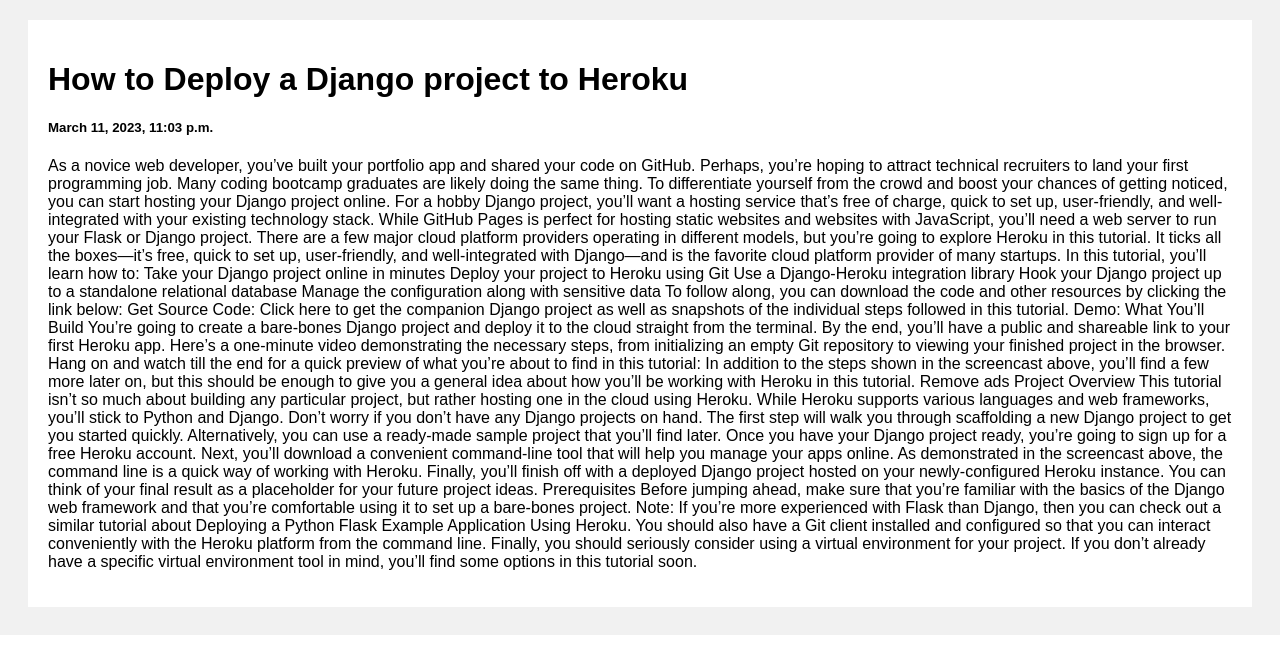
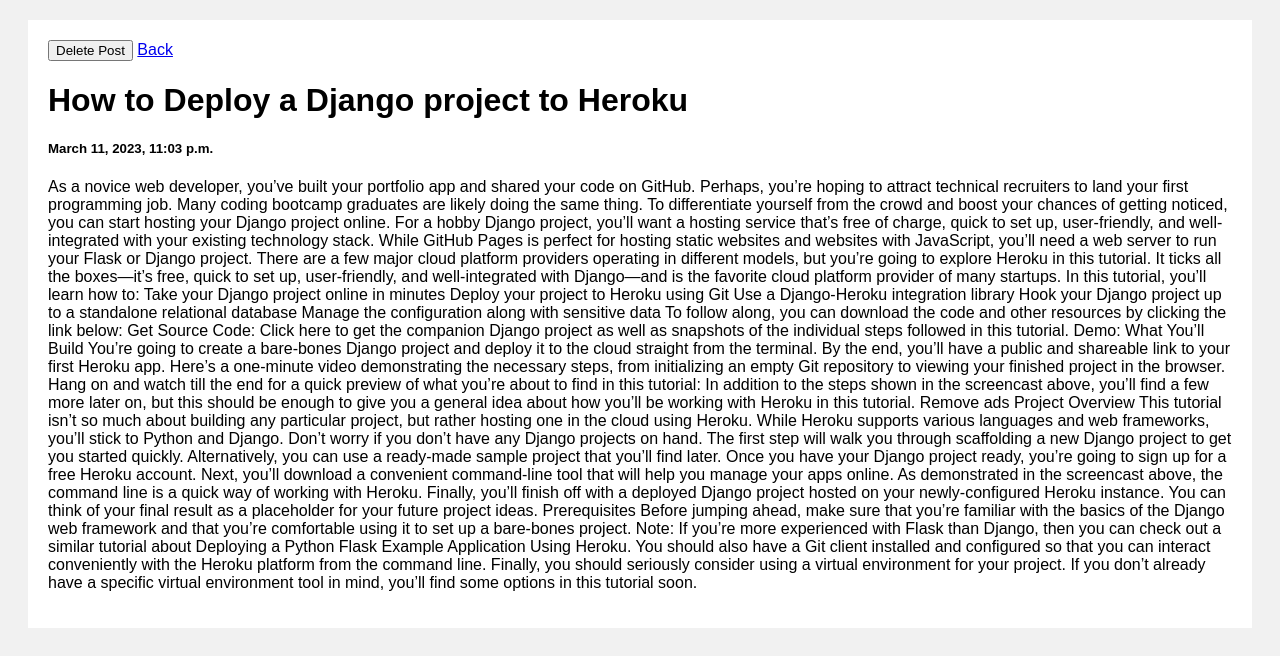
Before and after one commit to HariKandregula/DjangoPost, a Django app: page /post/1 in a window 1280 px wide. Shown: the part 201-857 px from the top of the page. Before the commit the page ends 836 px from the top, so only its background shows below. Run offline with Django 4.2, Linux system fonts and the light colour scheme; data comes from the database, SQL or seed files in the repository; both versions use the stored data as it was before the commit.

Commit message:
not adding custom user models, just added creation and deletion of posts

```diff
--- a/blog/posts/models.py
+++ b/blog/posts/models.py
@@ -7,8 +7,3 @@
     title = models.CharField(max_length=100)
     body = models.CharField(max_length=1000000)
     created_at = models.DateTimeField(default=datetime.now, blank=True)
-
-
-class Users(models.Model):
-    username = models.CharField(max_length=100)
-    password = models.CharField(max_length=100)
--- a/blog/posts/urls.py
+++ b/blog/posts/urls.py
@@ -4,6 +4,6 @@
 urlpatterns = [
     path('post/<str:pk>', views.post, name='post'),
     path('home/', views.home, name='home'),
-    path('home/createPost', views.createPost, name='createPost'),
-    path('home/signuppage', views.signuppage, name='signuppage')
+    path('home/createPost', views.createPost, name='createPost')
+    #path('home/signuppage', views.signuppage, name='signuppage')
 ]
--- a/blog/posts/views.py
+++ b/blog/posts/views.py
@@ -1,4 +1,4 @@
-from django.shortcuts import render
+from django.shortcuts import render, HttpResponseRedirect
 from .models import Post
 from blog.forms import userCreationForm
 
@@ -9,38 +9,18 @@
     #return render(request, 'createID.html', {'posts': posts})
     return render(request, 'createPost.html')
 
-def signuppage(request):
-    return render(request, 'signuppage.html')
-
 def post(request, pk):
     posts = Post.objects.get(id=pk)
+    if request.method == 'POST':
+        posts.delete()
+        return HttpResponseRedirect('/home')
     return render(request, 'post.html', {'posts': posts})
 
 def home(request):
     posts = Post.objects.all()
-    if request.method == 'POST' and request.POST.get('name') == 'new_post':
+    if request.method == 'POST':
         post = Post()
         post.title = request.POST.get('postheading')
         post.body = request.POST.get('postcontent')
         post.save()
-
-    if request.method =='POST' and request.POST.get('name') == 'new_user':
-        user = Users.objects.all()
-        '''
-        username1 = request.POST['username']
-        password1 = request.POST['password']
-        new_user = Users.objects.create(username = username1, password = password1)'''
-        new_user = Users()
-        new_user.username  = request.POST['username']
-        new_user.password = request.POST['password']
-        new_user.save()
     return render(request, 'home.html', {'posts': posts})
-
-def createUser(request):
-    if request.method =='POST1':
-        user = Users().objects.all()
-        username1 = request.POST['username']
-        password1 = request.POST['password']
-        new_user = Users.objects.create(username = username1, password = password1)
-        new_user.save()
-    return render(request, 'home.html')
--- a/blog/templates/home.html
+++ b/blog/templates/home.html
@@ -14,8 +14,8 @@
             <li class="listitem listsearch"><input class="topheading search" type="search" id="search"></li>
             <li class="listitem listpostcreate"><button class="topheading postcreate" onclick="location.href='/home/createPost'">
                 Create a new Post</button></li>
-            <li class="listitem createuser"><button onclick="location.href='/home/signuppage'">Sign Up</button></li>
-            <li class="listitem login"><button>Login</button></li>
+            <!--<li class="listitem createuser"><button onclick="location.href='/home/signuppage'">Sign Up</button></li>
+            <li class="listitem login"><button>Login</button></li>-->
         </ul>
     </nav>
     <h1 align="center">Posts</h1>
--- a/blog/templates/post.html
+++ b/blog/templates/post.html
@@ -54,9 +54,14 @@
 <div class="row">
   <div class="leftcolumn">
     <div class="card">
-        <h1>{{posts.title}}</h1>
-        <h5>{{posts.created_at}}</h5>
-        <p>{{posts.body}}</p>
+      <form method="POST">
+        {% csrf_token%}
+        <button name="delete">Delete Post</button>
+        <a href="/home">Back</a>
+      </form>
+      <h1>{{posts.title}}</h1>
+      <h5>{{posts.created_at}}</h5>
+      <p>{{posts.body}}</p>
     </div>
   </div>
 </div>
```
Also changed, not shown: blog/db.sqlite3, blog/posts/migrations/0003_delete_users.py (added).
